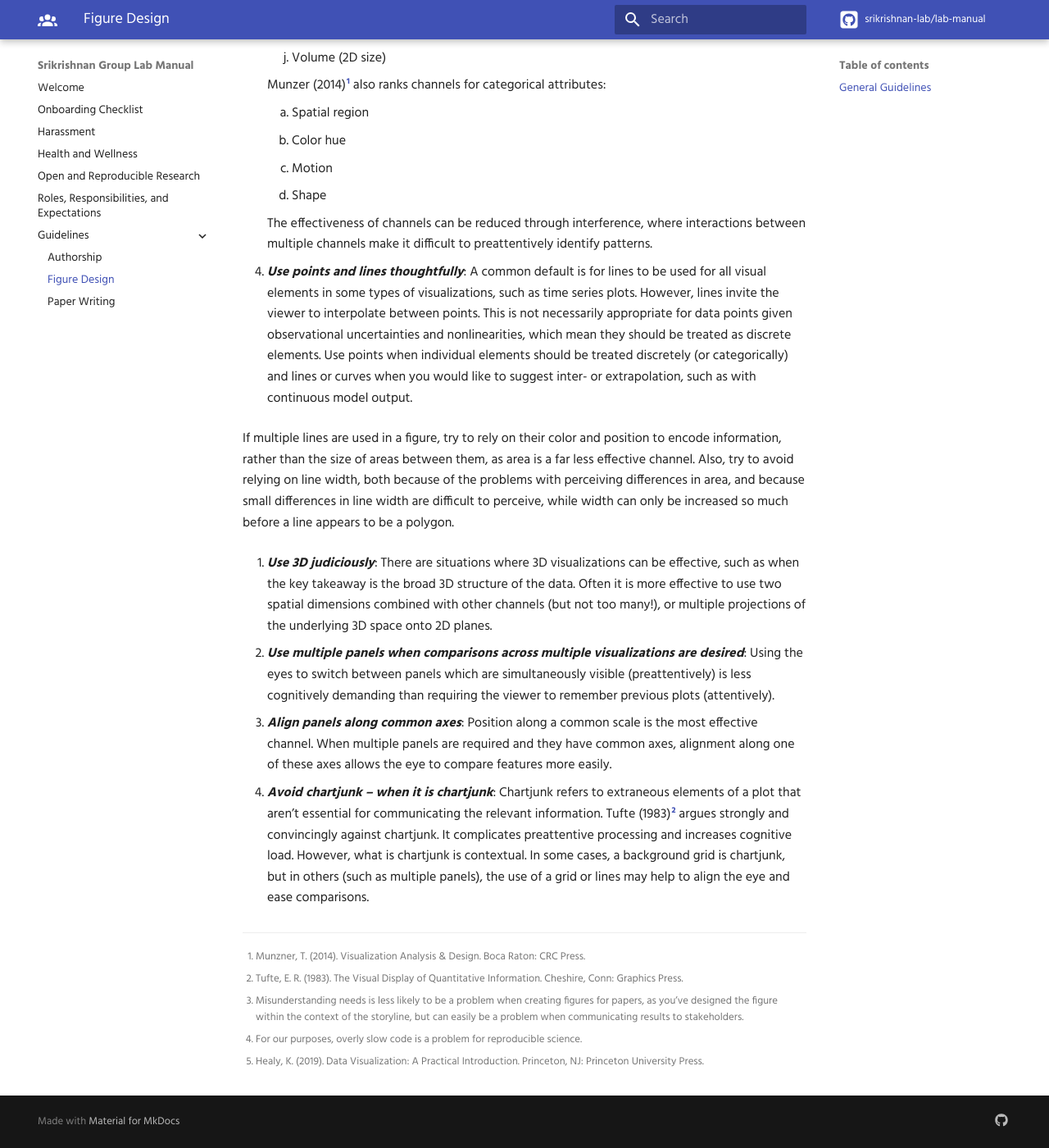
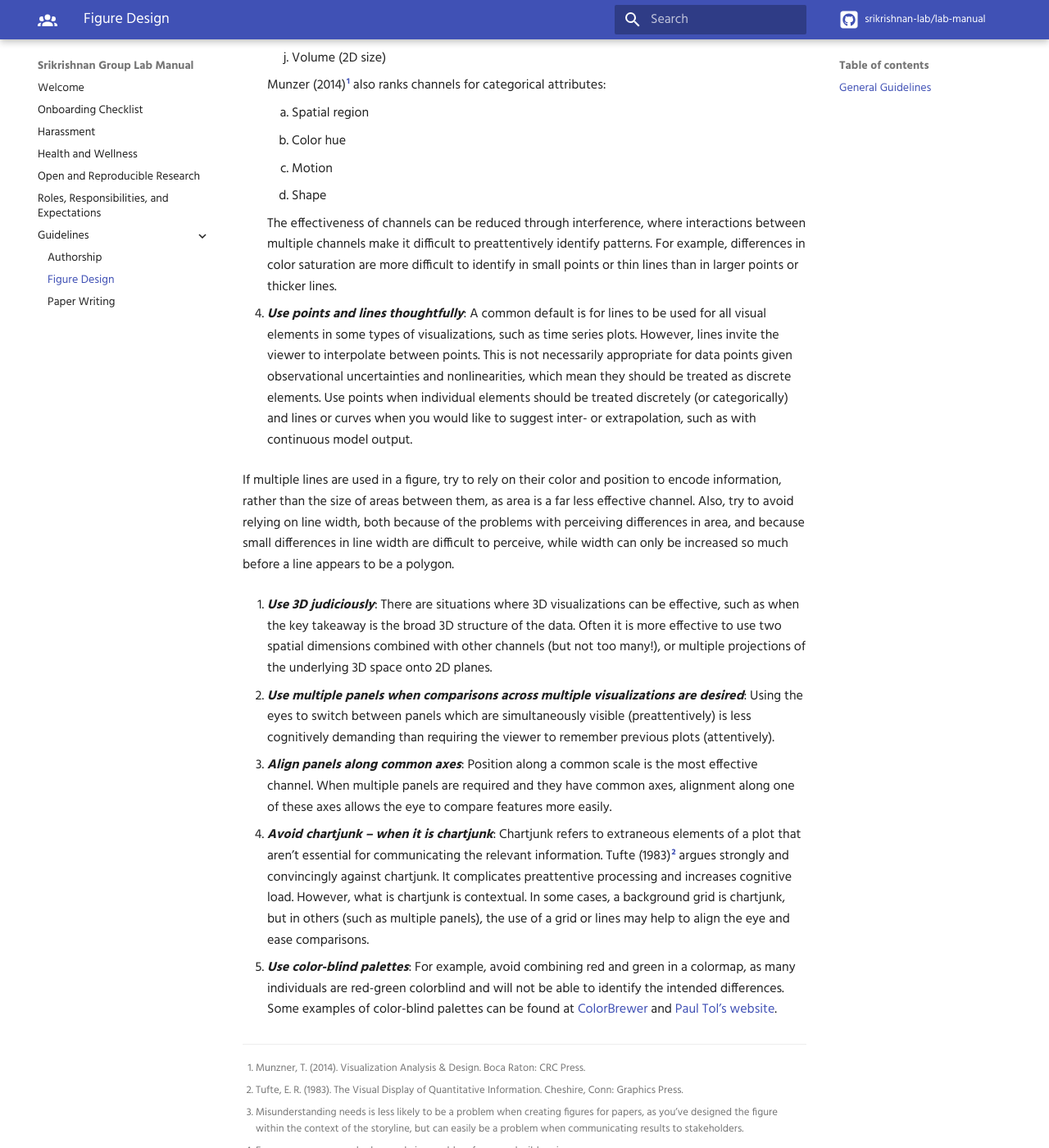
Before and after one commit to srikrishnan-lab/lab-manual, an MkDocs documentation site: the page built from docs/guidelines/figures.md, in a window 1280 px wide and 1400 px high, scrolled down 2092 px. Shown: the whole window at 82% size. Built offline with MkDocs 1.6.1 and Material for MkDocs 9.7.7, drawn with Linux system fonts in a browser that asks for light colours; some web fonts are replaced; comment, search, counter and statistics services are not loaded.

Commit message:
add color-blind palette guidelines

```diff
--- a/docs/guidelines/figures.md
+++ b/docs/guidelines/figures.md
@@ -49,7 +49,7 @@ Many graphics packages use default settings which may not be the result of ideal
     3. Motion
     4. Shape
 
-    The effectiveness of channels can be reduced through interference, where interactions between multiple channels make it difficult to preattentively identify patterns.
+    The effectiveness of channels can be reduced through interference, where interactions between multiple channels make it difficult to preattentively identify patterns. For example, differences in color saturation are more difficult to identify in small points or thin lines than in larger points or thicker lines.
 
 4. ***Use points and lines thoughtfully***: A common default is for lines to be used for all visual elements in some types of visualizations, such as time series plots. However, lines invite the viewer to interpolate between points. This is not necessarily appropriate for data points given observational uncertainties and nonlinearities, which mean they should be treated as discrete elements. Use points when individual elements should be treated discretely (or categorically) and lines or curves when you would like to suggest inter- or extrapolation, such as with continuous model output.
 
@@ -63,6 +63,8 @@ Many graphics packages use default settings which may not be the result of ideal
 
 7. ***Avoid chartjunk -- when it is chartjunk***: Chartjunk refers to extraneous elements of a plot that aren't essential for communicating the relevant information. Tufte (1983)[^tufte] argues strongly and convincingly against chartjunk. It complicates preattentive processing and increases cognitive load. However, what is chartjunk is contextual. In some cases, a background grid is chartjunk, but in others (such as multiple panels), the use of a grid or lines may help to align the eye and ease comparisons.
 
+8. ***Use color-blind palettes***: For example, avoid combining red and green in a colormap, as many individuals are red-green colorblind and will not be able to identify the intended differences. Some examples of color-blind palettes can be found at [ColorBrewer](https://colorbrewer2.org) and [Paul Tol's website](https://personal.sron.nl/~pault/).
+
 [^munzer]: Munzner, T. (2014). Visualization Analysis & Design. Boca Raton: CRC Press.
 [^tufte]: Tufte, E. R. (1983). The Visual Display of Quantitative Information. Cheshire, Conn: Graphics Press.
 [^domain]: Misunderstanding needs is less likely to be a problem when creating figures for papers, as you've designed the figure within the context of the storyline, but can easily be a problem when communicating results to stakeholders.
```
